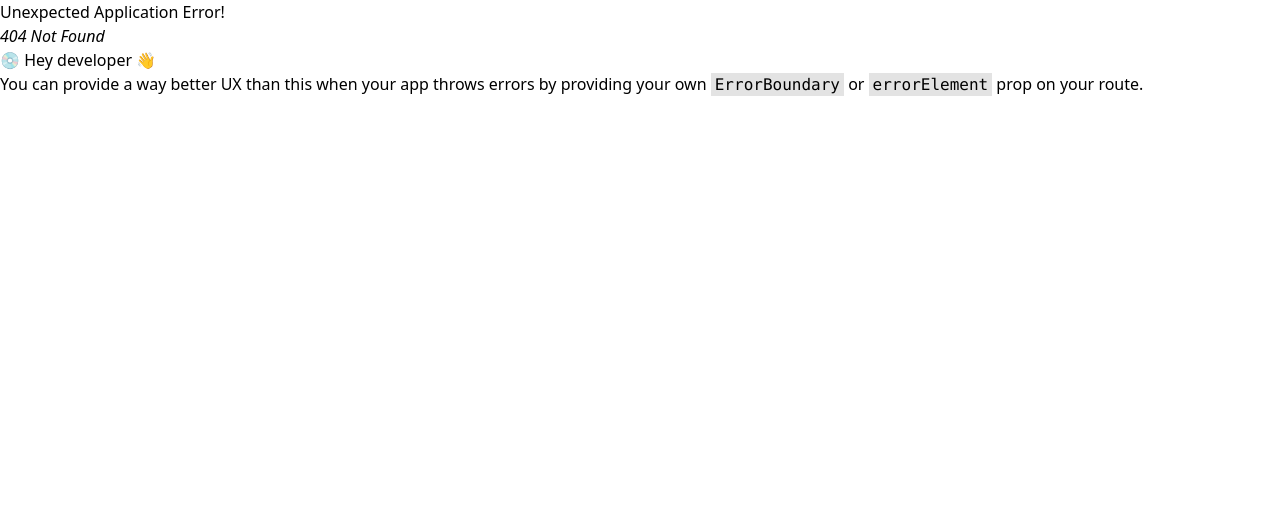
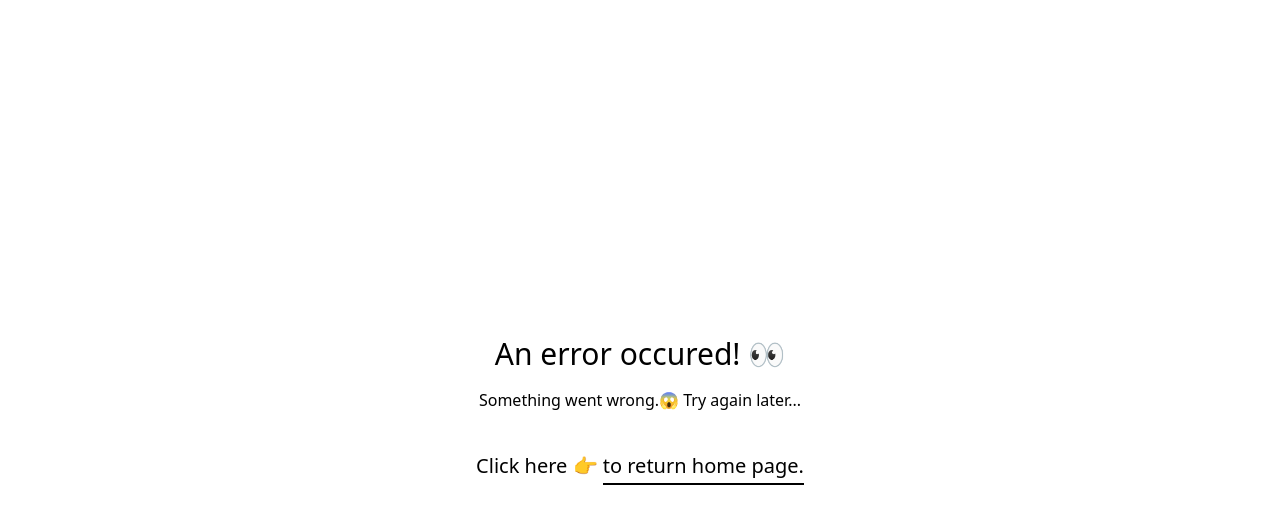
Before and after one commit to Shaymoun/eventify, a React (Vite) app in the folder frontend/: page /search/1 in a window 1280 px wide. Before the commit this address had no page. Shown: the top 524 px of the page. Built offline with nearby package versions, Linux system fonts and the light colour scheme.

Commit message:
chore: Added error page.

```diff
--- a/frontend/src/App.jsx
+++ b/frontend/src/App.jsx
@@ -7,12 +7,14 @@ import AddEventPage from "./pages/AddEvent"
 import MyEventsPage from "./pages/MyEvents"
 import EventDetailPage from "./pages/EventDetail"
 import EditEventPage from "./pages/EditEvent"
+import ErrorPage from "./pages/Error"
 
 function App() {
 	const router = createBrowserRouter([
 		{
 			path: "/",
 			element: <RootLayout />,
+			errorElement: <ErrorPage />,
 			children: [
 				{
 					index: true,
--- /dev/null
+++ b/frontend/src/pages/Error.jsx
@@ -0,0 +1,17 @@
+import { Link } from "react-router-dom"
+
+const ErrorPage = () => {
+	return (
+		<div className='flex justify-center items-center'>
+			<div className='text-center'>
+				<h1 className='text-3xl py-4'>An error occured! 👀</h1>
+				<p className='mb-10'>Something went wrong.😱 Try again later...</p>
+				<p className='text-xl'>
+					Click here 👉 <Link to='/' className="py-1 border-b-2 border-black">to return home page.</Link>
+				</p>
+			</div>
+		</div>
+	)
+}
+
+export default ErrorPage
```
